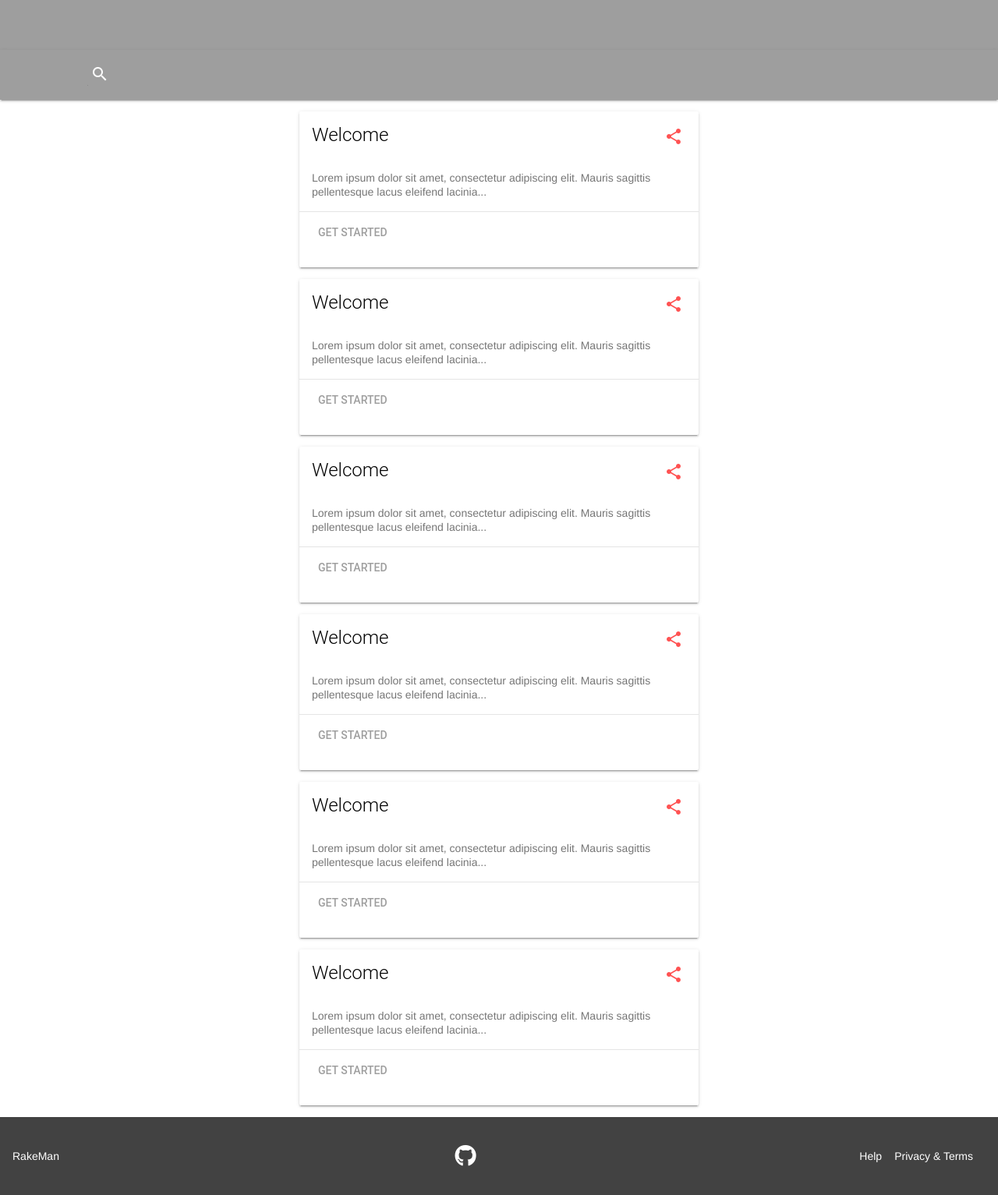
After one commit to limoiie/rakeman, a Django app: template rake/templates/rake/news_list.html in a window 1280 px wide. The commit adds this page. Shown: the whole page at 78% size. Run offline with Django 3.2, Linux system fonts and the light colour scheme; the template is opened without the code that fills it, so the values that code supplies are empty; some libraries are stand-ins or nearby versions.

Commit message:
<refactor>(ui): Move result list out of index

```diff
--- a/rake/templates/rake/base.html
+++ b/rake/templates/rake/base.html
@@ -22,8 +22,11 @@
         {% include "rake/search_header.html" %}
     {% endblock %}
 
-    {% block content %}
-    {% endblock %}
+    <!-- span -->
+    <main class="mdl-layout__content">
+        {% block content %}
+        {% endblock %}
+    </main>
 
     {% block footer %}
         {% include "rake/base_footer.html" %}
--- a/rake/templates/rake/index.html
+++ b/rake/templates/rake/index.html
@@ -3,3 +3,7 @@
 {% block title %}
 rakeman's title
 {% endblock %}
+
+{% block content %}
+    {% load static %}
+{% endblock %}
--- /dev/null
+++ b/rake/templates/rake/news_list.html
@@ -0,0 +1,129 @@
+{% extends 'rake/base.html' %}
+
+{% block title %}
+    news' list
+{% endblock %}
+
+{% block content %}
+    <style>
+        .demo-card-wide {
+            width: 512px;
+            margin: 15px auto;
+        }
+    </style>
+    <div class="demo-card-wide mdl-button--accent mdl-card mdl-shadow--2dp">
+        <div class="mdl-card__title">
+            <h2 class="mdl-card__title-text">Welcome</h2>
+        </div>
+        <div class="mdl-card__supporting-text">
+            Lorem ipsum dolor sit amet, consectetur adipiscing elit.
+            Mauris sagittis pellentesque lacus eleifend lacinia...
+        </div>
+        <div class="mdl-card__actions mdl-card--border">
+            <a class="mdl-button mdl-button--colored mdl-js-button mdl-js-ripple-effect" data-upgraded=",MaterialButton,MaterialRipple">
+                Get Started
+                <span class="mdl-button__ripple-container"><span class="mdl-ripple"></span></span></a>
+        </div>
+        <div class="mdl-card__menu">
+            <button class="mdl-button mdl-button--icon mdl-js-button mdl-js-ripple-effect" data-upgraded=",MaterialButton,MaterialRipple">
+                <i class="material-icons">share</i>
+                <span class="mdl-button__ripple-container"><span class="mdl-ripple"></span></span></button>
+        </div>
+    </div>
+    <div class="demo-card-wide mdl-button--accent mdl-card mdl-shadow--2dp">
+        <div class="mdl-card__title">
+            <h2 class="mdl-card__title-text">Welcome</h2>
+        </div>
+        <div class="mdl-card__supporting-text">
+            Lorem ipsum dolor sit amet, consectetur adipiscing elit.
+            Mauris sagittis pellentesque lacus eleifend lacinia...
+        </div>
+        <div class="mdl-card__actions mdl-card--border">
+            <a class="mdl-button mdl-button--colored mdl-js-button mdl-js-ripple-effect" data-upgraded=",MaterialButton,MaterialRipple">
+                Get Started
+                <span class="mdl-button__ripple-container"><span class="mdl-ripple"></span></span></a>
+        </div>
+        <div class="mdl-card__menu">
+            <button class="mdl-button mdl-button--icon mdl-js-button mdl-js-ripple-effect" data-upgraded=",MaterialButton,MaterialRipple">
+                <i class="material-icons">share</i>
+                <span class="mdl-button__ripple-container"><span class="mdl-ripple"></span></span></button>
+        </div>
+    </div>
+    <div class="demo-card-wide mdl-button--accent mdl-card mdl-shadow--2dp">
+        <div class="mdl-card__title">
+            <h2 class="mdl-card__title-text">Welcome</h2>
+        </div>
+        <div class="mdl-card__supporting-text">
+            Lorem ipsum dolor sit amet, consectetur adipiscing elit.
+            Mauris sagittis pellentesque lacus eleifend lacinia...
+        </div>
+        <div class="mdl-card__actions mdl-card--border">
+            <a class="mdl-button mdl-button--colored mdl-js-button mdl-js-ripple-effect" data-upgraded=",MaterialButton,MaterialRipple">
+                Get Started
+                <span class="mdl-button__ripple-container"><span class="mdl-ripple"></span></span></a>
+        </div>
+        <div class="mdl-card__menu">
+            <button class="mdl-button mdl-button--icon mdl-js-button mdl-js-ripple-effect" data-upgraded=",MaterialButton,MaterialRipple">
+                <i class="material-icons">share</i>
+                <span class="mdl-button__ripple-container"><span class="mdl-ripple"></span></span></button>
+        </div>
+    </div>
+    <div class="demo-card-wide mdl-button--accent mdl-card mdl-shadow--2dp">
+        <div class="mdl-card__title">
+            <h2 class="mdl-card__title-text">Welcome</h2>
+        </div>
+        <div class="mdl-card__supporting-text">
+            Lorem ipsum dolor sit amet, consectetur adipiscing elit.
+            Mauris sagittis pellentesque lacus eleifend lacinia...
+        </div>
+        <div class="mdl-card__actions mdl-card--border">
+            <a class="mdl-button mdl-button--colored mdl-js-button mdl-js-ripple-effect" data-upgraded=",MaterialButton,MaterialRipple">
+                Get Started
+                <span class="mdl-button__ripple-container"><span class="mdl-ripple"></span></span></a>
+        </div>
+        <div class="mdl-card__menu">
+            <button class="mdl-button mdl-button--icon mdl-js-button mdl-js-ripple-effect" data-upgraded=",MaterialButton,MaterialRipple">
+                <i class="material-icons">share</i>
+                <span class="mdl-button__ripple-container"><span class="mdl-ripple"></span></span></button>
+        </div>
+    </div>
+    <div class="demo-card-wide mdl-button--accent mdl-card mdl-shadow--2dp">
+        <div class="mdl-card__title">
+            <h2 class="mdl-card__title-text">Welcome</h2>
+        </div>
+        <div class="mdl-card__supporting-text">
+            Lorem ipsum dolor sit amet, consectetur adipiscing elit.
+            Mauris sagittis pellentesque lacus eleifend lacinia...
+        </div>
+        <div class="mdl-card__actions mdl-card--border">
+            <a class="mdl-button mdl-button--colored mdl-js-button mdl-js-ripple-effect" data-upgraded=",MaterialButton,MaterialRipple">
+                Get Started
+                <span class="mdl-button__ripple-container"><span class="mdl-ripple"></span></span></a>
+        </div>
+        <div class="mdl-card__menu">
+            <button class="mdl-button mdl-button--icon mdl-js-button mdl-js-ripple-effect" data-upgraded=",MaterialButton,MaterialRipple">
+                <i class="material-icons">share</i>
+                <span class="mdl-button__ripple-container"><span class="mdl-ripple"></span></span></button>
+        </div>
+    </div>
+    <div class="demo-card-wide mdl-button--accent mdl-card mdl-shadow--2dp">
+        <div class="mdl-card__title">
+            <h2 class="mdl-card__title-text">Welcome</h2>
+        </div>
+        <div class="mdl-card__supporting-text">
+            Lorem ipsum dolor sit amet, consectetur adipiscing elit.
+            Mauris sagittis pellentesque lacus eleifend lacinia...
+        </div>
+        <div class="mdl-card__actions mdl-card--border">
+            <a class="mdl-button mdl-button--colored mdl-js-button mdl-js-ripple-effect" data-upgraded=",MaterialButton,MaterialRipple">
+                Get Started
+                <span class="mdl-button__ripple-container"><span class="mdl-ripple"></span></span></a>
+        </div>
+        <div class="mdl-card__menu">
+            <button class="mdl-button mdl-button--icon mdl-js-button mdl-js-ripple-effect" data-upgraded=",MaterialButton,MaterialRipple">
+                <i class="material-icons">share</i>
+                <span class="mdl-button__ripple-container"><span class="mdl-ripple"></span></span></button>
+        </div>
+    </div>
+
+{% endblock %}
--- a/rake/templates/rake/search_header.html
+++ b/rake/templates/rake/search_header.html
@@ -14,7 +14,7 @@
             width: 256px;
         }
     </style>
-
+    <div class="mdl-layout__header"><!-- span space --></div>
     <header class="mdl-layout__header sticky-row">
         <div class="mdl-layout__header-row">
             <div class="mdl-textfield mdl-js-textfield mdl-textfield--expandable
--- a/rake/views.py
+++ b/rake/views.py
@@ -3,5 +3,5 @@ from django.shortcuts import render
 
 
 def index(request):
-    context = {"items": range(1, 100)}
+    context = {"items": range(1, 10)}
     return HttpResponse(render(request, 'rake/index.html', context))
```
Also changed, not shown: rake/urls.py (line endings or trailing spaces).
